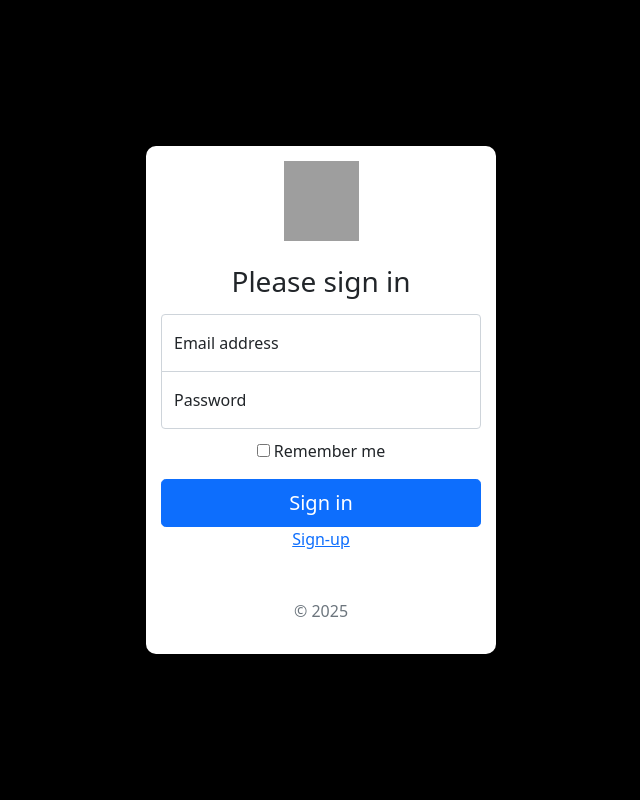
After one commit to jakkapat01/myproject, a PHP site: page /login.php in a window 1280 px wide. The commit adds this page. Shown: the whole page, without its empty margins (319-959 px from the left). Run offline with PHP 8.4, Linux system fonts and the light colour scheme; grey boxes are pictures that could not be loaded.

Commit message:
stat sigin,sigup,database

```diff
--- a/carousel.css
+++ b/carousel.css
@@ -7,7 +7,6 @@ body {
     padding-bottom: 3rem;
     color: #5a5a5a;
   }
-
 
   .carousel {
     margin-bottom: 4rem;
--- a/condb.php
+++ b/condb.php
@@ -1,6 +1,6 @@
 <?php
 //connect database
-$condb= mysqli_connect("localhost","root","254810","workshop_booking_table") or die("Error: " . mysqli_error($condb));
+$condb= mysqli_connect("localhost","root","254810","workshop_booking_table") or die("Error: " . mysqli_connect_error());
 mysqli_query($condb, "SET NAMES 'utf8' ");
 date_default_timezone_set('Asia/Bangkok');
 ?>
--- a/index.html
+++ b/index.html
@@ -24,7 +24,7 @@
             </ul>
 
             <div class="text-end">
-              <button type="button" class="btn btn-outline-light me-2" onclick="location.href='login.html'">Login</button>
+              <button type="button" class="btn btn-outline-light me-2" onclick="location.href='login.php'">Login</button>
               <button type="button" class="btn btn-warning">Sign-up</button>
             </div>
           </div>
--- /dev/null
+++ b/login.php
@@ -0,0 +1,37 @@
+<!DOCTYPE html>
+<html lang="en">
+<head>
+    <meta charset="UTF-8">
+    <meta name="viewport" content="width=device-width, initial-scale=1.0">
+    <title>sigin</title>
+    <link rel="stylesheet" href="https://cdn.jsdelivr.net/npm/bootstrap@5.0.2/dist/css/bootstrap.min.css">
+    <link rel="stylesheet" href="signin.css">
+</head>
+<body class="text-center" style="background-color: black;">
+        <main class="form-signin">
+            <img class="mb-4" src="https://encrypted-tbn0.gstatic.com/images?q=tbn:ANd9GcSmpoF2Aol7AY3XKax3LuAbB-alssb5q9yU7Q&s" alt="" width="75" height="80">
+            <form>
+              <h1 class="h3 mb-3 fw-normal">Please sign in</h1>
+
+              <div class="form-floating">
+                <input type="email" class="form-control" id="floatingInput" placeholder="name@example.com" required>
+                <label for="floatingInput">Email address</label>
+              </div>
+              <div class="form-floating">
+                <input type="password" class="form-control" id="floatingPassword" placeholder="Password" required>
+                <label for="floatingPassword">Password</label>
+              </div>
+
+              <div class="checkbox mb-3">
+                <label>
+                  <input type="checkbox" value="remember-me"> Remember me
+                </label>
+              </div>
+              <button class="w-100 btn btn-lg btn-primary" type="submit">Sign in</button>
+              <a href="sigup.php">Sign-up</a>
+              <p class="mt-5 mb-3 text-muted">© 2025</p>
+            </form>
+          </main>
+    <script src="https://cdn.jsdelivr.net/npm/bootstrap@5.0.2/dist/js/bootstrap.bundle.min.js" integrity="sha384-MrcW6ZMFYlzcLA8Nl+NtUVF0sA7MsXsP1UyJoMp4YLEuNSfAP+JcXn/tWtIaxVXM" crossorigin="anonymous"></script>
+</body>
+</html>
```
Also changed, not shown: sigup.php (added, +11 -0 lines), connect.php (added).
